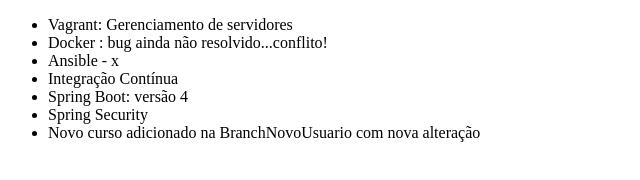
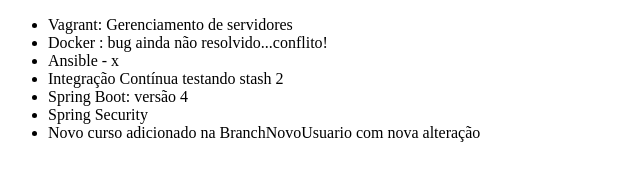
Before and after one commit to dennysarantes/teste-gitLocal, a plain HTML site: page bin/index.html in a window 1280 px wide. Shown: the full height of the page, 0-640 px from the left. Drawn offline with Linux system fonts and the light colour scheme.

Commit message:
aplicando o stash

```diff
--- a/bin/index.html
+++ b/bin/index.html
@@ -11,7 +11,7 @@
 		<li>Vagrant: Gerenciamento de servidores</li>
 		<li>Docker : bug ainda não resolvido...conflito!</li>
 		<li>Ansible - x</li>
-		<li>Integração Contínua</li>
+		<li>Integração Contínua testando stash 2</li>
 		<li>Spring Boot: versão 4</li>
 		<li>Spring Security</li>
 		<li>Novo curso adicionado na BranchNovoUsuario com nova alteração</li>
```
Also changed, not shown: src/index.html (+1 -1 lines).
